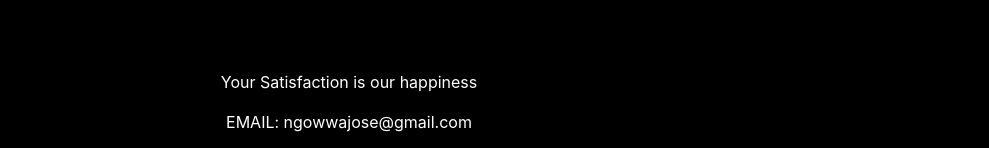
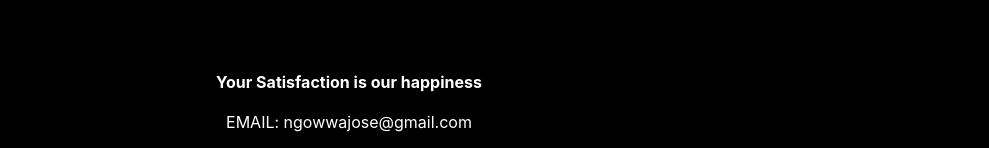
Before and after one commit to Ngowwa-Ziro/Pizzeria, a plain HTML site: page contact.html in a window 1280 px wide. Shown: the part 1314-1462 px from the top of the page, without its empty margins (291-1280 px from the left). Drawn offline with Linux system fonts and the light colour scheme.

Commit message:
styled container

```diff
--- a/contact.html
+++ b/contact.html
@@ -55,7 +55,7 @@
         </div>
 
         <footer>
-            <p>Your Satisfaction is our happiness</p>
+            <p><b>Your Satisfaction is our happiness</b></p>
             <p>EMAIL: ngowwajose@gmail.com</p>
 
 
```
